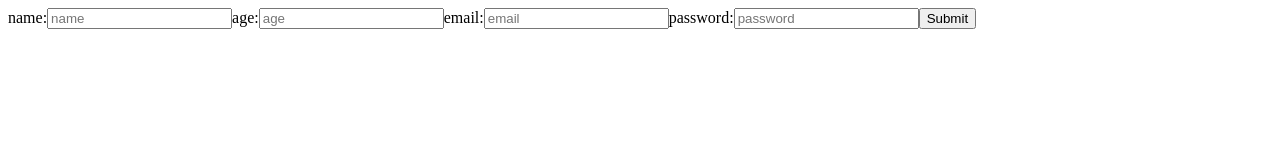
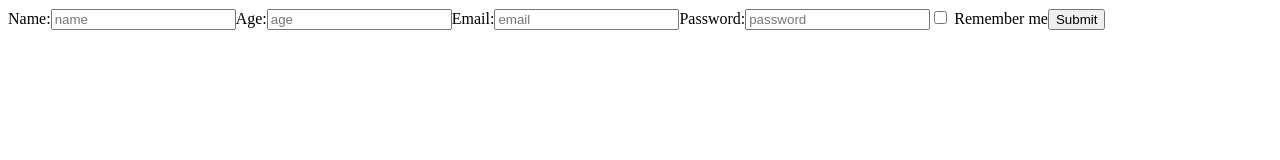
Before and after one commit to delilayang/gasby-protfolio-website, a Gatsby site: page /contact in a window 1280 px wide. Built offline with nearby package versions, Linux system fonts and the light colour scheme; Gatsby itself is replaced by a stand-in of ours.

Commit message:
Implement checkbox

```diff
--- a/src/pages/contact.js
+++ b/src/pages/contact.js
@@ -12,7 +12,7 @@ export default function Contact() {
       onSubmit={handleSubmit(onSubmit)}
       className="contact-form"
     >
-      <label>name:</label>
+      <label>Name:</label>
       <input
         type="text"
         placeholder="name"
@@ -25,11 +25,14 @@ export default function Contact() {
       {errors.nameRequired && (
         <span className="error-message">{errors.nameRequired.message} </span>
       )}
-      <label>age:</label>
+
+      <label>Age:</label>
       <input type="number" placeholder="age" name="age" />
-      <label>email:</label>
+
+      <label>Email:</label>
       <input type="text" placeholder="email" name="email" ref={register} />
-      <label>password:</label>
+
+      <label>Password:</label>
       <input
         type="text"
         placeholder="password"
@@ -42,6 +45,12 @@ export default function Contact() {
       {errors.passwordRequired && (
         <span className="error-message">{errors.passwordRequired.message}</span>
       )}
+
+      <span>
+        <input type="checkbox" name="remember" />
+        <label> Remember me</label>
+      </span>
+
       <input type="submit" value="Submit" className="btn-submit" />
     </form>
   )
```
